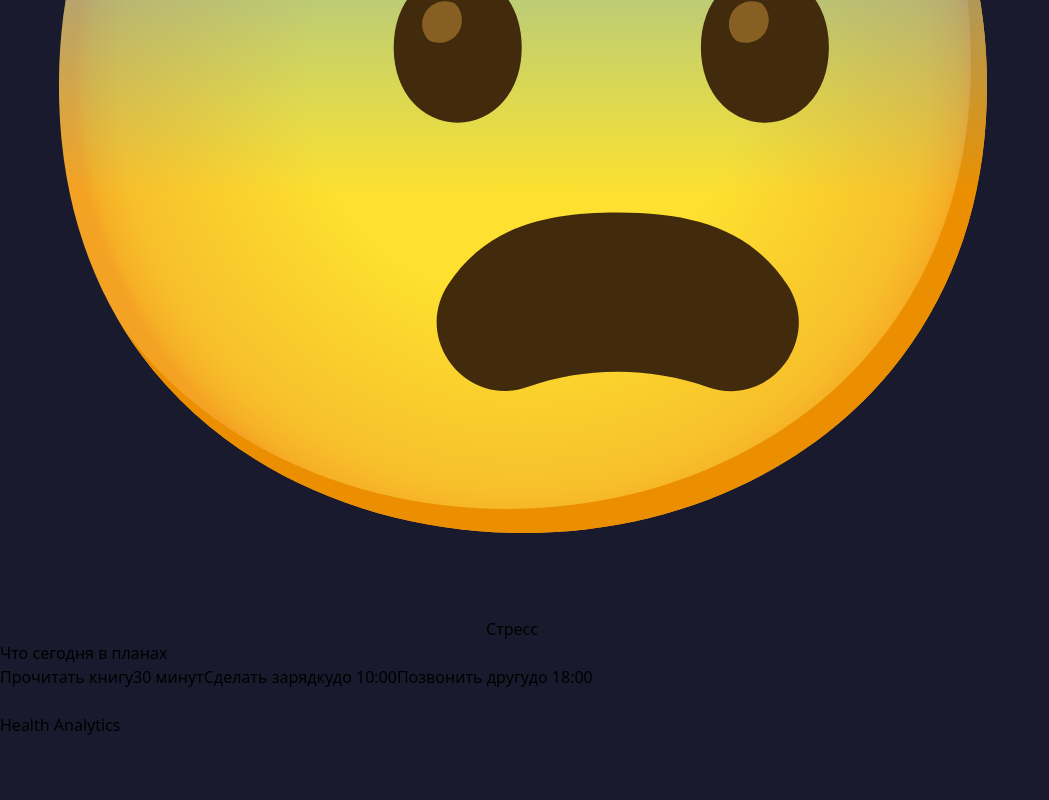
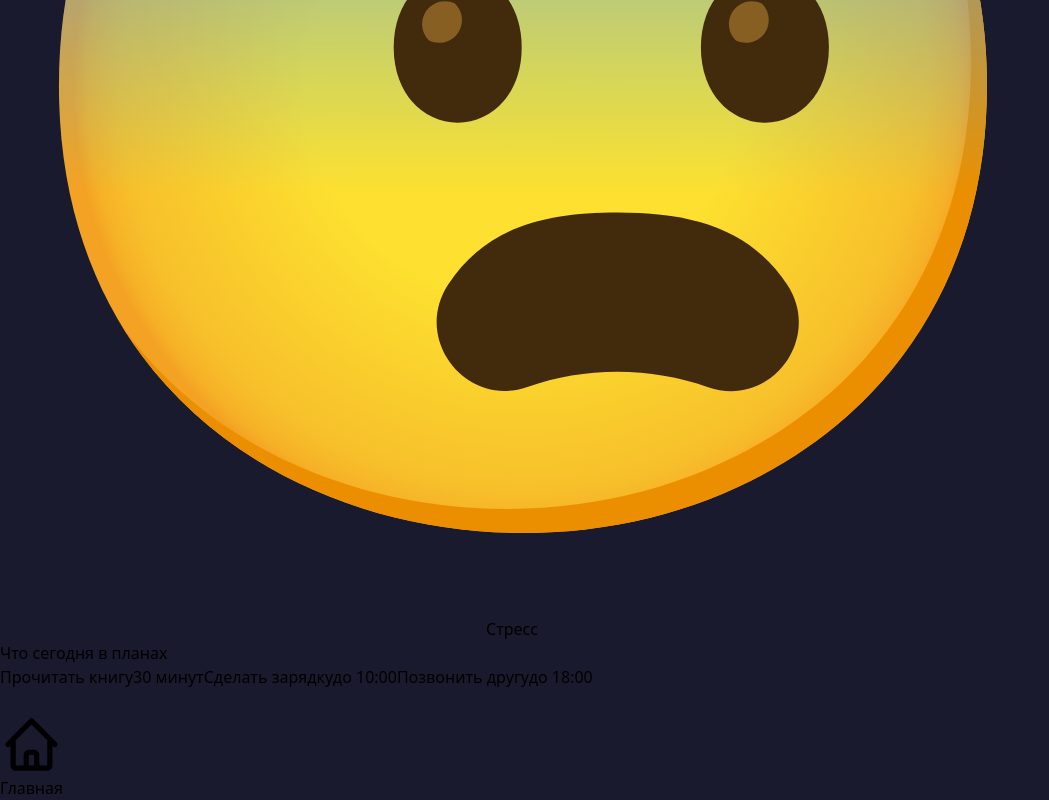
Before and after one commit to aukro1408/luma, a React (Vite) app: page / in a window 1280 px wide. Shown: the part 4775-5575 px from the top of the page, without its empty margins (0-1049 px from the left). Before the commit the page ends 5512 px from the top, so only its background shows below. Built offline with nearby package versions, Linux system fonts and the light colour scheme; no server answers.

Commit message:
compleate home screen

```diff
--- a/src/App.jsx
+++ b/src/App.jsx
@@ -127,9 +127,10 @@ export default function App() {
   }
 
   const allDone = tasks.length > 0 && tasks.every((t) => t.done)
+  const [activeTab, setActiveTab] = useState("home")
 
   return (
-    <div className="w-[375px] min-h-screen bg-[#FAF7F2] flex flex-col px-4 py-5 gap-3 rounded-3xl relative pb-20">
+    <div className="w-full min-h-screen bg-[#FAF7F2] flex flex-col px-4 py-5 gap-3 relative pb-24">
       {/* 1. Header */}
       <div className="flex items-center justify-between">
         <div>
@@ -263,7 +264,7 @@ export default function App() {
         {/* Floating add button */}
         <button
           onClick={() => setShowModal(true)}
-          className="absolute -right-2 -bottom-2 w-[52px] h-[52px] rounded-full bg-[#FF8A3D] shadow-lg flex items-center justify-center"
+          className="fixed bottom-28 right-4 w-[52px] h-[52px] rounded-full bg-[#FF8A3D] shadow-lg flex items-center justify-center z-40"
         >
           <svg className="w-6 h-6 text-white" fill="none" stroke="currentColor" strokeWidth="2.5" viewBox="0 0 24 24">
             <path strokeLinecap="round" strokeLinejoin="round" d="M12 4v16m8-8H4" />
@@ -308,24 +309,32 @@ export default function App() {
         </div>
       )}
 
-      {/* 6. Health Analytics */}
-      <div>
-        <p className="text-sm font-semibold mb-3">Health Analytics</p>
-        <div className="flex items-end justify-between h-24">
-          {[...Array(4)].map((_, i) => (
-            <div
-              key={i}
-              className="w-12 rounded-xl bg-gray-200"
-              style={{ height: `${[70, 40, 90, 55][i]}%` }}
-            />
-          ))}
-        </div>
-      </div>
-
-      {/* 7. Bottom Navigation */}
-      <div className="flex justify-between bg-[#FAF7F2] py-3 sticky bottom-0 -mx-4 px-4">
-        {[...Array(4)].map((_, i) => (
-          <div key={i} className="w-10 h-10 rounded-full bg-gray-200" />
+      {/* 6. Bottom Navigation */}
+      <div className="fixed bottom-4 left-1/2 -translate-x-1/2 w-[92%] bg-white rounded-[32px] shadow-xl flex items-center justify-around h-[86px] px-3 z-50">
+        {[
+          { key: "home", icon: "M3 12l2-2m0 0l7-7 7 7M5 10v10a1 1 0 001 1h3m10-11l2 2m-2-2v10a1 1 0 01-1 1h-3m-6 0a1 1 0 001-1v-4a1 1 0 011-1h2a1 1 0 011 1v4a1 1 0 001 1m-6 0h6" },
+          { key: "planner", icon: "M8 7V3m8 4V3m-9 8h10M5 21h14a2 2 0 002-2V7a2 2 0 00-2-2H5a2 2 0 00-2 2v12a2 2 0 002 2z" },
+          { key: "progress", icon: "M9 19v-6a2 2 0 00-2-2H5a2 2 0 00-2 2v6a2 2 0 002 2h2a2 2 0 002-2zm0 0V9a2 2 0 012-2h2a2 2 0 012 2v10m-6 0a2 2 0 002 2h2a2 2 0 002-2m0 0V5a2 2 0 012-2h2a2 2 0 012 2v14a2 2 0 01-2 2h-2a2 2 0 01-2-2z" },
+          { key: "water", icon: "M19.428 15.428a2 2 0 00-1.022-.547l-2.387-.477a6 6 0 00-3.86.517l-.318.158a6 6 0 01-3.86.517L6.05 15.21a2 2 0 00-1.806.547M8 4h8l-1 1v5.172a2 2 0 00.586 1.414l5 5c1.26 1.26.367 3.414-1.415 3.414H4.828c-1.782 0-2.674-2.154-1.414-3.414l5-5A2 2 0 009 10.172V5L8 4z" },
+        ].map((tab) => (
+          <button
+            key={tab.key}
+            onClick={() => setActiveTab(tab.key)}
+            className={`flex items-center gap-3 transition-all duration-300 ${
+              activeTab === tab.key
+                ? "bg-[#F46A3A] text-white rounded-full px-6 py-3"
+                : "text-[#9CA3AF] p-3"
+            }`}
+          >
+            <svg className="w-[30px] h-[30px]" fill="none" stroke="currentColor" strokeWidth="2" viewBox="0 0 24 24">
+              <path strokeLinecap="round" strokeLinejoin="round" d={tab.icon} />
+            </svg>
+            {activeTab === tab.key && (
+              <span className="text-base font-semibold whitespace-nowrap">
+                {tab.key === "home" ? "Главная" : tab.key === "planner" ? "План" : tab.key === "progress" ? "Прогресс" : "Вода"}
+              </span>
+            )}
+          </button>
         ))}
       </div>
     </div>
```
